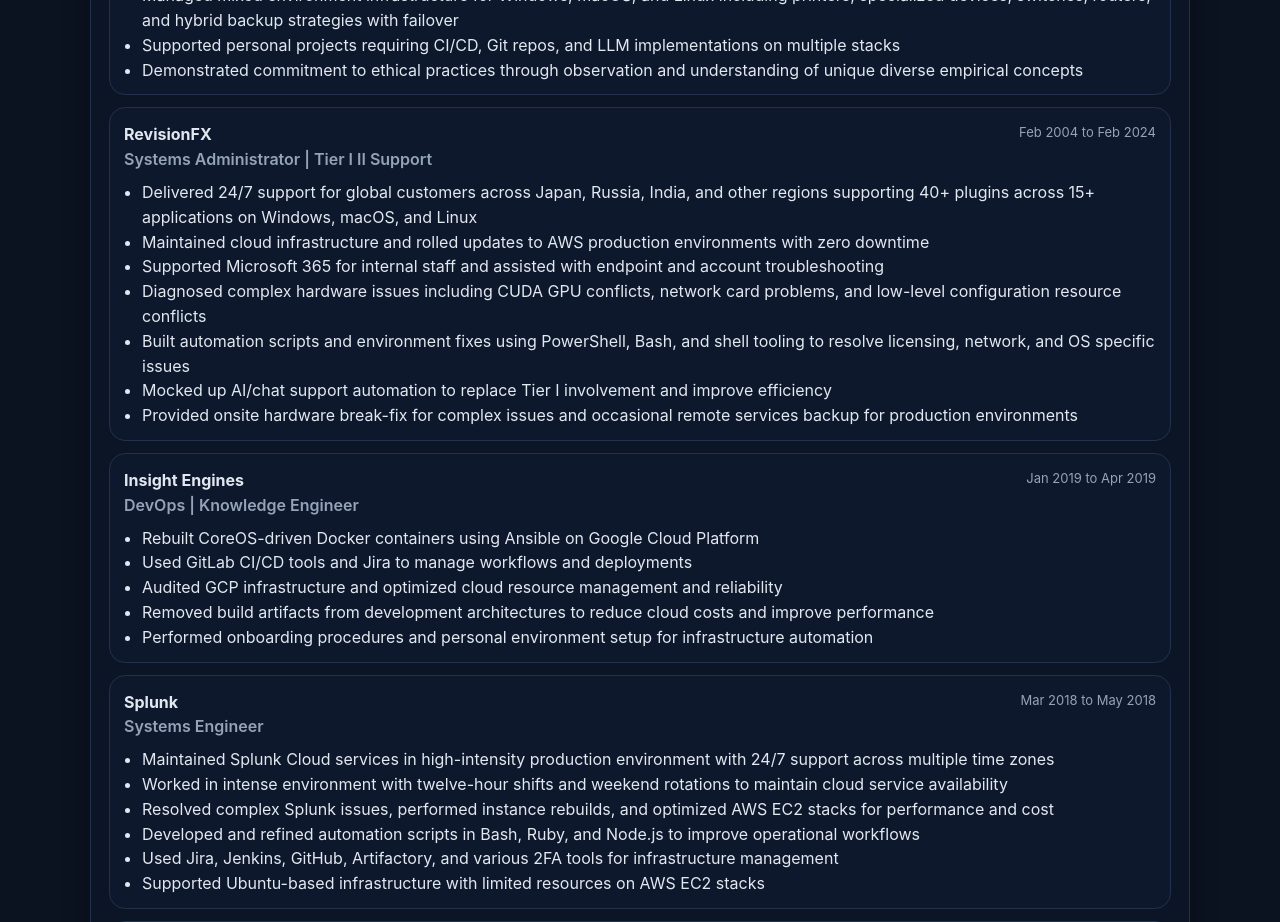
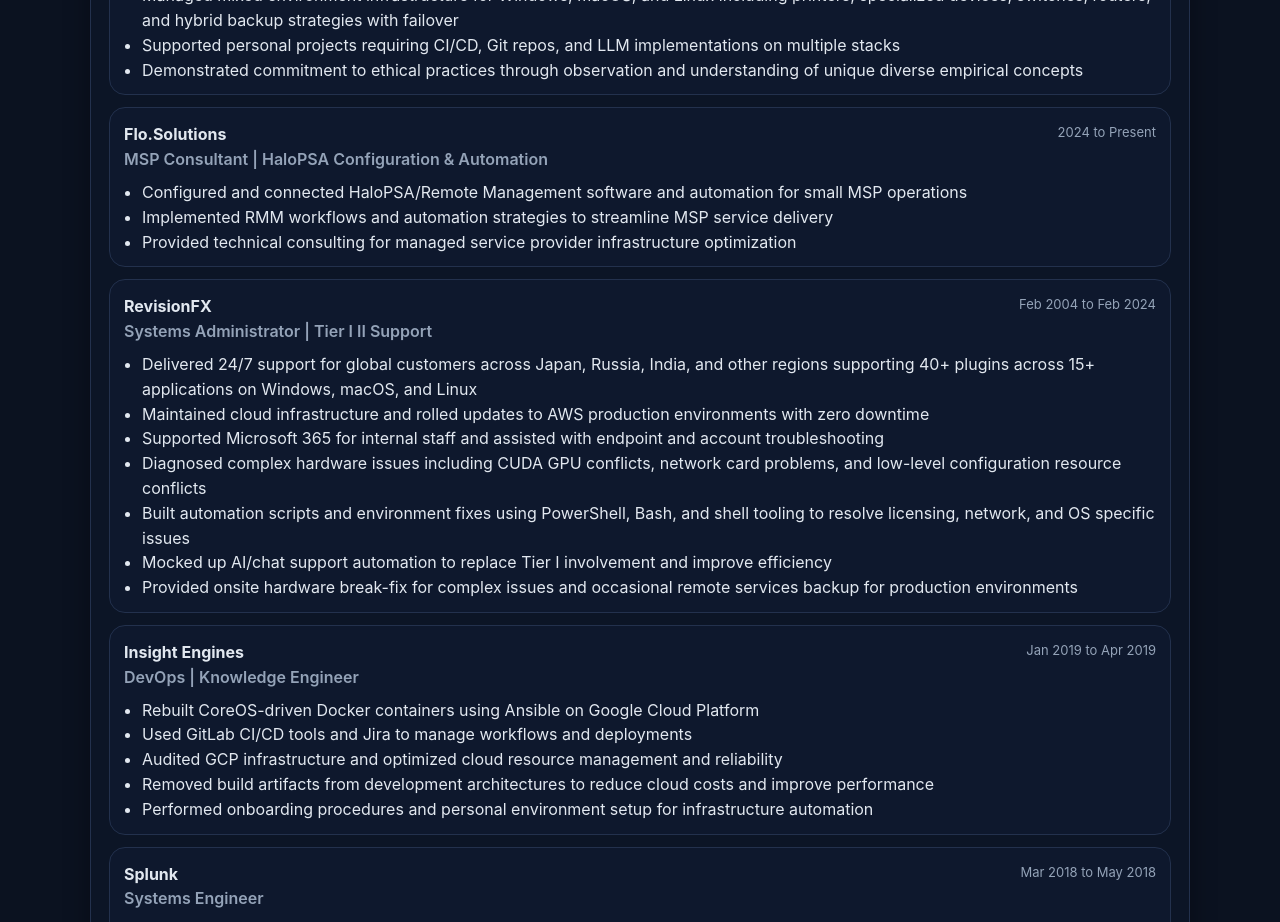
Before and after one commit to Parkingpet/parkingpet.github.io, a React (Vite) app: page / in a window 1280 px wide. Shown: the part 2760-3682 px from the top of the page. Built offline with nearby package versions, Linux system fonts and the light colour scheme.

Commit message:
feat: add Flo.Solutions experience between Teckguy and RevisionFX

```diff
--- a/src/resumeData.js
+++ b/src/resumeData.js
@@ -63,6 +63,16 @@
         "Managed mixed environment infrastructure for Windows, macOS, and Linux including printers, specialized devices, switches, routers, and hybrid backup strategies with failover",
         "Supported personal projects requiring CI/CD, Git repos, and LLM implementations on multiple stacks",
         "Demonstrated commitment to ethical practices through observation and understanding of unique diverse empirical concepts"
+      ]
+    },
+    {
+      company: "Flo.Solutions",
+      title: "MSP Consultant | HaloPSA Configuration & Automation",
+      date: "2024 to Present",
+      achievements: [
+        "Configured and connected HaloPSA/Remote Management software and automation for small MSP operations",
+        "Implemented RMM workflows and automation strategies to streamline MSP service delivery",
+        "Provided technical consulting for managed service provider infrastructure optimization"
       ]
     },
     {
```
Also changed, not shown: 3 other files (tests, documents, lock files or other folders).
